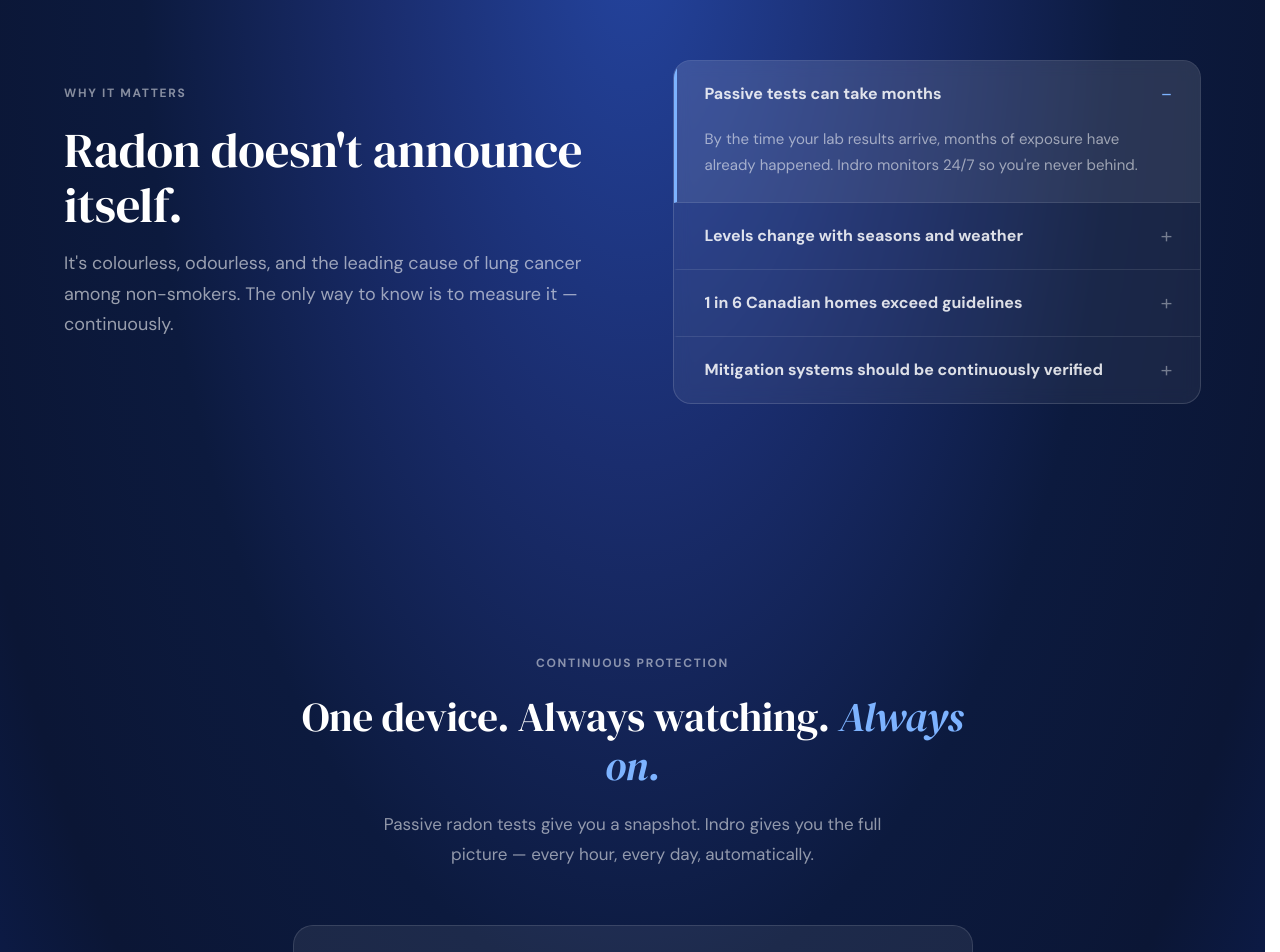
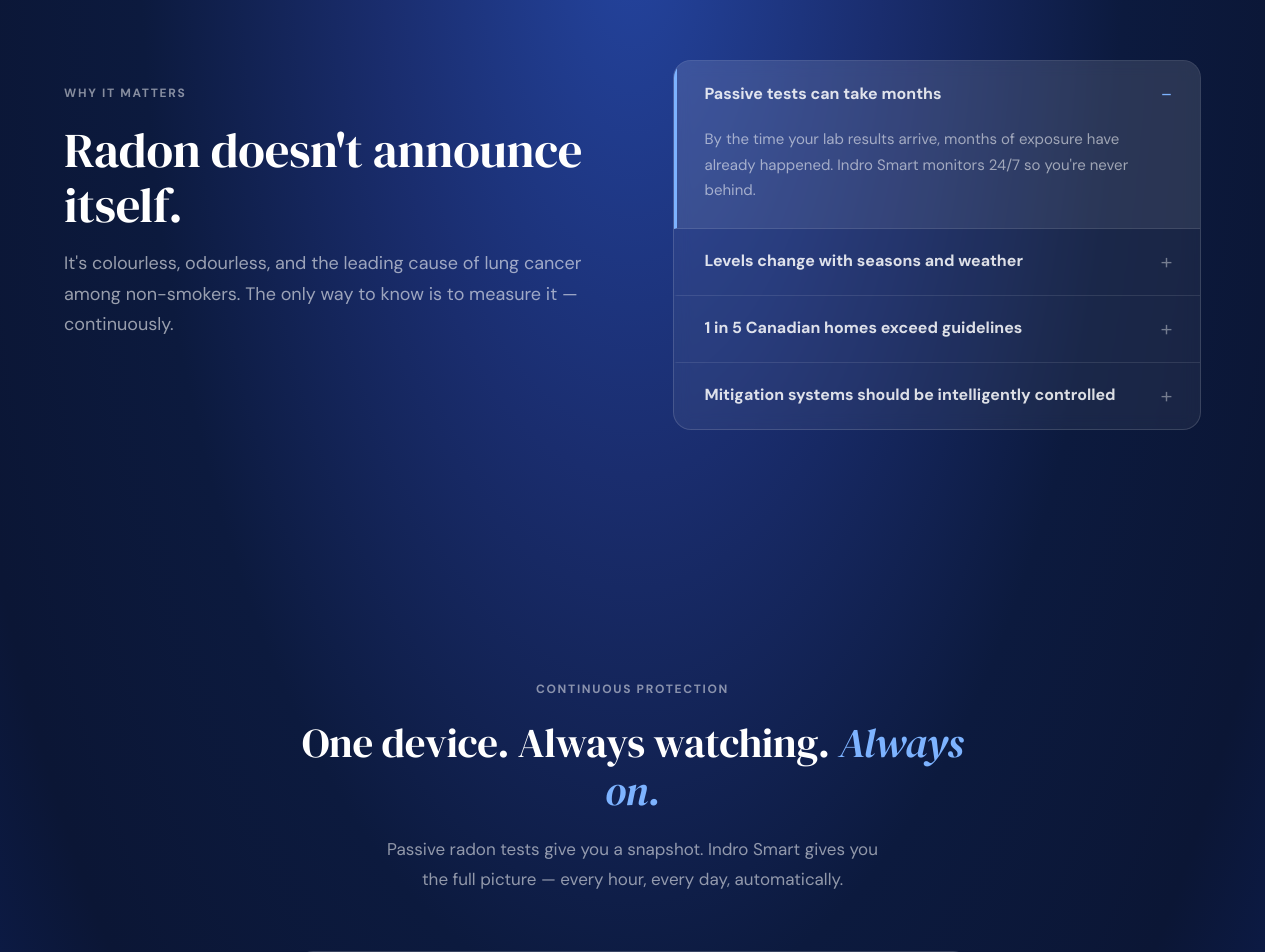
Before and after one commit to indro-labs/website, a React (Vite) app in the folder business-website/: page /homeowners in a window 1280 px wide. Shown: the part 1060-2012 px from the top of the page. Built offline with nearby package versions, Linux system fonts and the light colour scheme.

Commit message:
Content fixes

```diff
--- a/business-website/src/components/NavBar/NavBar.jsx
+++ b/business-website/src/components/NavBar/NavBar.jsx
@@ -50,7 +50,7 @@ function NavBar() {
                   <span className="coming-badge">Coming soon</span>
                 </div>
                 <div className="dropdown-row-desc">
-                  Next-generation radon detection
+                 AI reception for utility businesses
                 </div>
               </div>
             </div>
--- a/business-website/src/pages/About/AboutPage.jsx
+++ b/business-website/src/pages/About/AboutPage.jsx
@@ -15,11 +15,11 @@ const PRINCIPLES = [
   },
   {
     title: 'Data that drives action',
-    desc: "A reading is only valuable if it leads somewhere. Indro turns raw sensor data into clear insights, real-time alerts, and automated responses — so people and professionals can act, not just observe.",
+    desc: "A reading is only valuable if it leads somewhere. Indro Smart turns raw sensor data into clear insights, real-time alerts, and automated responses — so people and professionals can act, not just observe.",
   },
   {
     title: 'Built for the real world',
-    desc: "Whether you're a homeowner or a professional managing dozens of properties, Indro fits your existing workflow. No new complexity — just smarter monitoring on top of what's already there.",
+    desc: "Whether you're a homeowner or a professional managing dozens of properties, Indro Smart fits into your existing workflow. No new complexity — just smarter monitoring on top of what's already there.",
   },
 ]
 
@@ -172,10 +172,10 @@ function AboutPage() {
             </div>
             <div className="ab-mission-right">
               <p className="ab-body">
-                Radon is the second leading cause of lung cancer after smoking — yet most buildings have never been continuously monitored for it. Existing detection methods were designed for a world before real-time data: passive, slow, and reactive by design.
+                Radon is the leading cause of lung cancer among non-smokers — yet most buildings have never been continuously monitored for it. Existing detection methods were designed for a world before real-time data: passive, slow, and reactive by design.
               </p>
               <p className="ab-body">
-                Indro Labs is changing this. We're building a smarter standard for continuous radon protection — from individual homes to large property portfolios.
+                Indro Labs is changing this. We're building a new standard for continuous and intelligent radon protection — from individual homes to large property portfolios.
               </p>
               <p className="ab-body">
                 We believe the buildings people live and work in should be intelligent enough to protect them. Not occasionally. Continuously.
@@ -221,7 +221,7 @@ function AboutPage() {
             <div className="ab-stat-divider" />
 
             <div className="ab-stat">
-              <div className="ab-stat-num">1 in 6</div>
+              <div className="ab-stat-num">1 in 5</div>
               <div className="ab-stat-label">
                 Canadian homes exceed Health Canada radon guidelines
               </div>
--- a/business-website/src/pages/Contact/ContactPage.jsx
+++ b/business-website/src/pages/Contact/ContactPage.jsx
@@ -56,7 +56,7 @@ function ContactPage() {
             <div className="ct-info-group">
               <h4 className="ct-info-label">Connect with us</h4>
               <a
-                href="https://www.linkedin.com/company/indrolabs"
+                href="https://www.linkedin.com/company/indro-labs"
                 target="_blank"
                 rel="noopener noreferrer"
                 className="ct-social-link"
--- a/business-website/src/pages/Home/HomePage.jsx
+++ b/business-website/src/pages/Home/HomePage.jsx
@@ -15,7 +15,7 @@ import step3Photo      from '../../assets/Mainpagestep3.jpg'
 const STAT_SLIDES = [
   { number: '3.2k+',      label: 'DEATHS / YR', desc: 'In Canada attributed to radon-induced lung cancer.' },
   { number: '#1',      label: 'CAUSE', desc: 'Of lung cancer among non-smokers.' },
-  { number: '1 in 6',  label: 'HOMES',        desc: 'In Canada exceed Health Canada radon guidelines.' },
+  { number: '1 in 5',  label: 'HOMES',        desc: 'In Canada exceed Health Canada radon guidelines.' },
   { number: '<1%',      label: 'MONITORED',       desc: 'Of homes are continuously monitored for changing radon levels.' },
 ]
 
@@ -282,13 +282,12 @@ const handlePartnerSubmit = async (e) => {
           </div>
         </div>
       </section>
-
       {/* Stats */}
       <section id="stats-section">
         <div className="stats-inner">
           <h2 className="stats-headline">
-            The leading environmental cause of lung cancer is{' '}
-            <em>invisible,</em> odorless, and <em>everywhere indoors.</em> <span className="radon-break">It's Radon.</span>
+            The leading environmental cause of lung cancer hides in plain sight — {' '}
+          <span className="radon-break">invisible, odorless <em>radon</em> gas.</span>
           </h2>
           <StatsSlider />
         </div>
@@ -327,8 +326,8 @@ const handlePartnerSubmit = async (e) => {
         <div className="hiw-grid">
           {[
             { n: 1, img: step1Photo, title: 'Buy Indro Smart', desc: 'Purchase for your home or your business. Plugs into existing radon mitigation systems with no complexity.' },
-            { n: 2, img: step2Photo, title: 'Monitor radon levels', desc: 'Track radon levels from home or anywhere with real-time readings, trends, and instant alerts in the Indro app.' },
-            { n: 3, img: step3Photo, title: 'Sense. Control. Stay safe.', desc: 'Set custom thresholds and let Indro respond automatically with intelligent fan control, smart alerts, and adaptive mitigation.' },
+            { n: 2, img: step2Photo, title: 'Control radon levels', desc: 'Track radon levels from home or anywhere with real-time readings, trends, and instant alerts in the Indro app.' },
+            { n: 3, img: step3Photo, title: 'Sense. Control. Stay safe.', desc: 'Set custom thresholds and let Indro Smart respond automatically with intelligent fan control, smart alerts, and adaptive mitigation.' },
           ].map(({ n, img, title, desc }) => (
             <div className="hiw-card" key={n}>
               <div className="hiw-photo-box">
--- a/business-website/src/pages/Solutions/HomeownersPage.jsx
+++ b/business-website/src/pages/Solutions/HomeownersPage.jsx
@@ -113,7 +113,7 @@ const CAROUSEL_CARDS = [
   {
     n: '04',
     title: "Verify your system every day",
-    desc: 'After mitigation is installed, Indro Smart helps confirm your system is still working properly with continuous monitoring and intelligent alerts.',
+    desc: 'After mitigation is installed, Indro Smart helps confirm your system is still working properly with intelligent control and alerts.',
   },
 ]
 
@@ -154,7 +154,7 @@ const WHY_CARDS = [
   {
     n: '01',
     title: 'Passive tests can take months',
-    desc: "By the time your lab results arrive, months of exposure have already happened. Indro monitors 24/7 so you're never behind.",
+    desc: "By the time your lab results arrive, months of exposure have already happened. Indro Smart monitors 24/7 so you're never behind.",
   },
   {
     n: '02',
@@ -163,13 +163,13 @@ const WHY_CARDS = [
   },
   {
     n: '03',
-    title: '1 in 6 Canadian homes exceed guidelines',
+    title: '1 in 5 Canadian homes exceed guidelines',
     desc: 'Many homeowners have no idea their home may contain elevated radon levels. Continuous monitoring replaces uncertainty with real-time visibility.',
   },
   {
     n: '04',
-    title: 'Mitigation systems should be continuously verified',
-    desc: "Radon mitigation is not a one-time fix. Continuous monitoring helps confirm your system is working properly over time.",
+    title: 'Mitigation systems should be intelligently controlled',
+    desc: "Radon mitigation is not a one-time fix. Intelligent control ensures your family is protected over time.",
   },
 ]
 
@@ -182,7 +182,7 @@ const STEPS = [
   },
   {
     n: 2,
-    title: 'Download the app',
+    title: 'Download the Indro app',
     desc: 'Pair your device instantly and view live radon levels, air quality insights, and system status.',
   },
   {
@@ -282,7 +282,7 @@ function HomeownersPage() {
               <em className="ho-hero-big">cleaner air.</em>
             </h1>
             <p className="ho-hero-body">
-              Indro Smart continuously monitors radon levels, giving your family real-time insights and peace of mind beyond passive testing.
+              Indro Smart continuously controls radon levels, giving your family real-time insights and peace of mind beyond passive testing.
             </p>
             <div className="ho-hero-actions">
               <button onClick={() => scrollToSection('waitlist')} className="ho-btn-primary">Join waitlist</button>
@@ -330,7 +330,7 @@ function HomeownersPage() {
                 One device. Always watching. <em>Always on.</em>
               </h2>
               <p className="ho-carousel-body">
-                Passive radon tests give you a snapshot. Indro gives you the full picture — every hour, every day, automatically.
+                Passive radon tests give you a snapshot. Indro Smart gives you the full picture — every hour, every day, automatically.
               </p>
             </div>
             <div className="ho-carousel-card-wrap">
--- a/business-website/src/pages/Solutions/RadonBusinessPage.jsx
+++ b/business-website/src/pages/Solutions/RadonBusinessPage.jsx
@@ -232,10 +232,10 @@ function RadonBusinessPage() {
           <div className="biz-why-right">
             <p className="biz-eyebrow light">WHY MONITORING MATTERS</p>
             <h2 className="biz-why-headline">
-              Your business runs on trust. Indro makes that <em>visible.</em>
+              Your business runs on trust. Indro Smart makes that <em>visible.</em>
             </h2>
             <p className="biz-why-body">
-              Every call-back costs you time. Every undetected fan failure costs you a client. Continuous remote monitoring changes the economics of your business.
+              Every call-back costs you time. Every undetected fan failure costs you a client. Intelligent remote monitoring changes the economics of your business.
             </p>
           </div>
         </div>
```
Also changed, not shown: business-website/public/WhiteMain.png.
